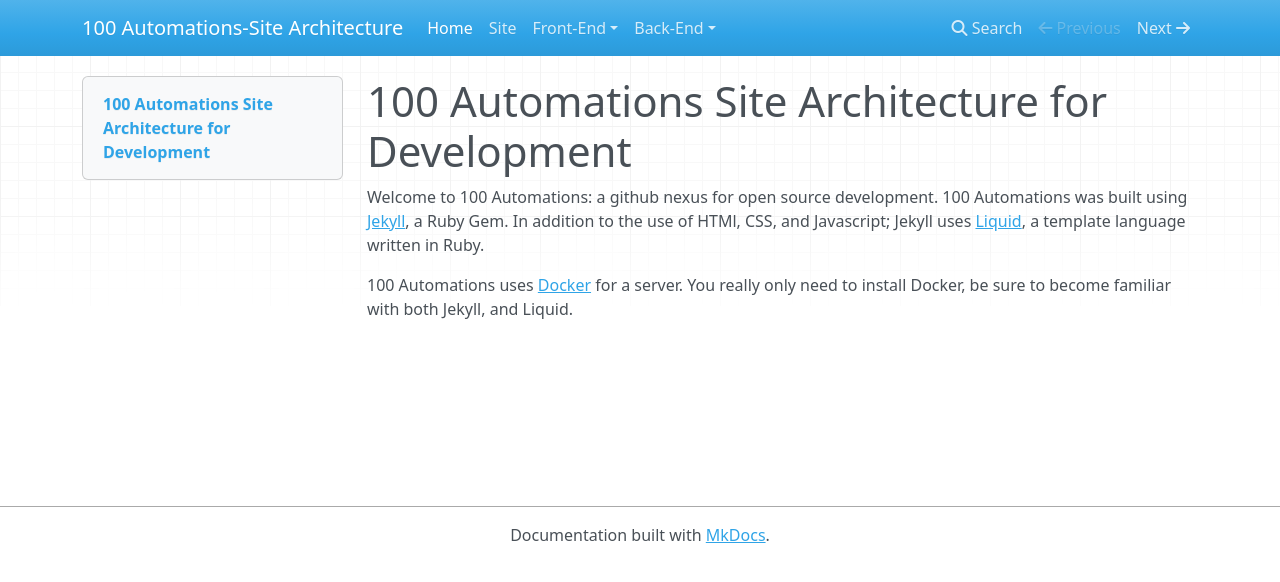
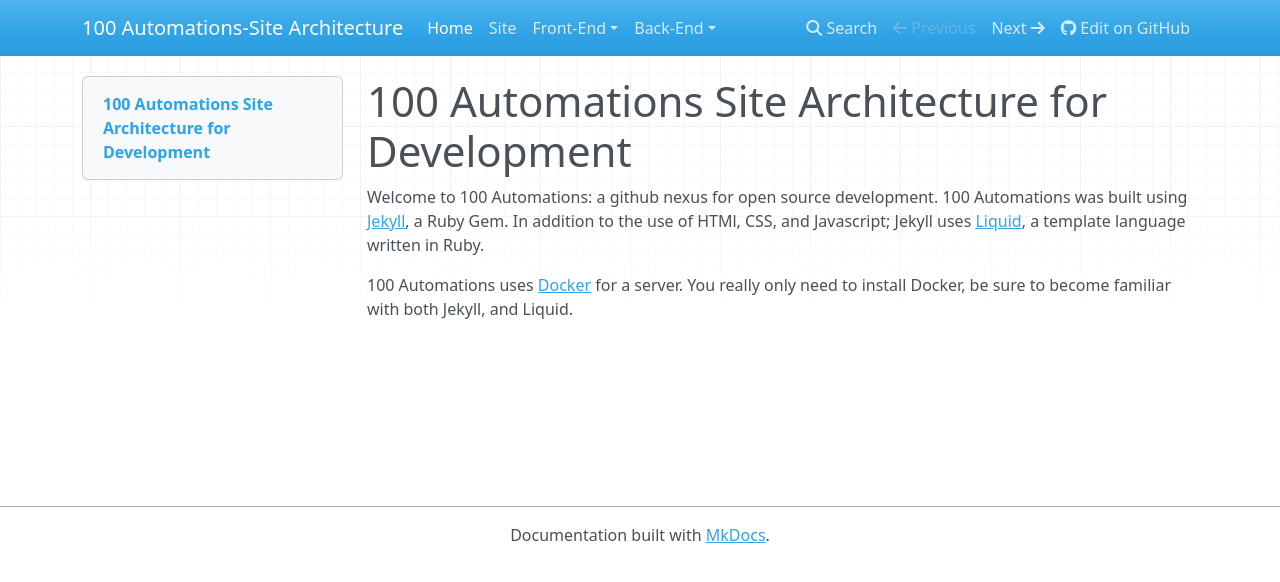
Before and after one commit to 100Automations/Architecture, an MkDocs documentation site: the page built from docs/index.md, in a window 1280 px wide. Shown: the top 582 px of the page. Built offline with MkDocs 1.6.1, drawn with Linux system fonts in a browser that asks for light colours; nearby versions of some CDN libraries.

Commit message:
Update mkdocs.yml

```diff
--- a/mkdocs.yml
+++ b/mkdocs.yml
@@ -1,4 +1,7 @@
 site_name: 100 Automations-Site Architecture
+site_url: https://100automations.github.io/Architecture/
+repo_url: https://github.com/100Automations/Architecture
+edit_uri: edit/main/docs
 
 nav:
   - Home: index.md
```
